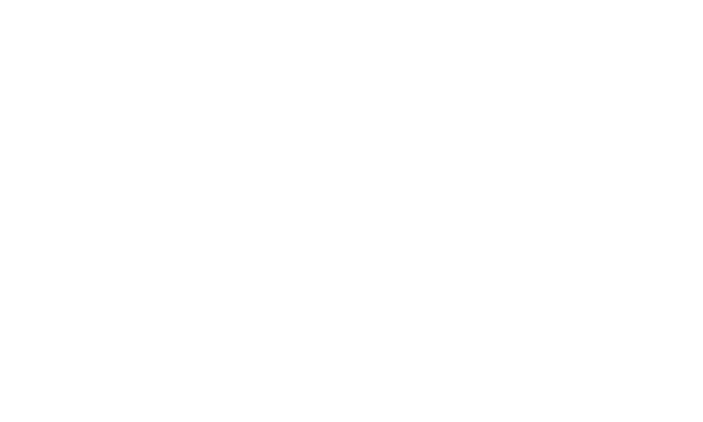
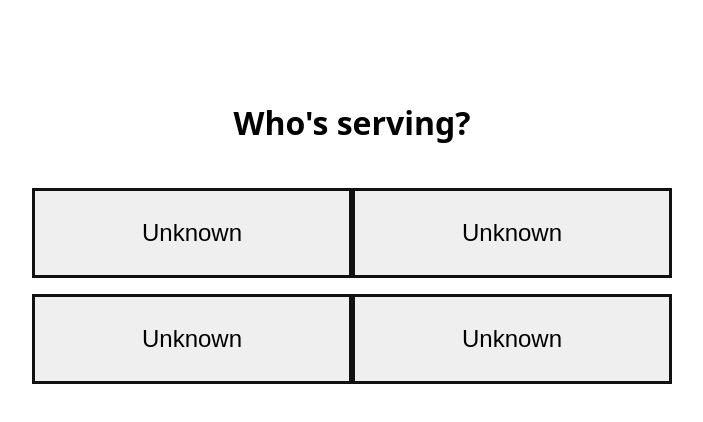
Before and after one commit to jacob-delapaz/Tennis-Statter, a Vue app in the folder web/tennis-statter-web/: page /serve-selection/1 in a window 1280 px wide. Before the commit this address had no page. Shown: the top 422 px of the page, without its empty margins (288-991 px from the left). Built offline with nearby package versions, Linux system fonts and the light colour scheme.

Commit message:
Server/Receiver choice

```diff
--- a/web/tennis-statter-web/src/router/index.ts
+++ b/web/tennis-statter-web/src/router/index.ts
@@ -2,6 +2,7 @@
 import HomeView from "../views/HomeView.vue";
 import ModeView from "../views/ModeView.vue";
 import EnterPlayersView from "../views/EnterPlayersView.vue";
+import ServeSelectionView from "../views/ServeSelectionView.vue";
 
 export default createRouter({
   history: createWebHistory(),
@@ -14,5 +15,11 @@
       component: EnterPlayersView,
       props: true,
     },
+    {
+      path: "/serve-selection/:matchType",
+      name: "ServeSelection",
+      component: ServeSelectionView,
+      props: true,
+    },
   ],
 });
--- a/web/tennis-statter-web/src/views/EnterPlayersView.vue
+++ b/web/tennis-statter-web/src/views/EnterPlayersView.vue
@@ -1,5 +1,6 @@
 <script setup lang="ts">
 import { computed, reactive } from "vue";
+import { useRouter } from "vue-router";
 
 type MatchType = "singles" | "doubles";
 
@@ -18,6 +19,8 @@
 const emit = defineEmits<{
   (e: "submit", setup: MatchSetup): void;
 }>();
+
+const router = useRouter();
 
 const form = reactive({
   top1: "",
@@ -83,7 +86,18 @@
 
 function onSubmit() {
   if (!canSubmit.value) return;
-  emit("submit", buildSetup());
+  const setup = buildSetup();
+  // Flatten player names for route and encode as comma-separated string
+  const players = JSON.stringify([...setup.teams.top, ...setup.teams.bottom]);
+  router.push({
+    name: "ServeSelection",
+    params: {
+      matchType: setup.matchType,
+    },
+    query: {
+      players,
+    },
+  });
 }
 </script>
 
--- /dev/null
+++ b/web/tennis-statter-web/src/views/ServeSelectionView.vue
@@ -0,0 +1,107 @@
+<template>
+  <div class="page">
+    <h1 class="title">Who's serving?</h1>
+    <div v-if="!serverPicked">
+      <div v-if="isSingles">
+        <button class="btn" @click="pickServer(topPlayer)">{{ topPlayer }}</button>
+        <button class="btn" @click="pickServer(bottomPlayer)">{{ bottomPlayer }}</button>
+      </div>
+      <div v-else>
+        <button class="btn" @click="pickServer(topPlayer1)">{{ topPlayer1 }}</button>
+        <button class="btn" @click="pickServer(topPlayer2)">{{ topPlayer2 }}</button>
+        <button class="btn" @click="pickServer(bottomPlayer1)">{{ bottomPlayer1 }}</button>
+        <button class="btn" @click="pickServer(bottomPlayer2)">{{ bottomPlayer2 }}</button>
+      </div>
+    </div>
+    <div v-else-if="isDoubles && !receiverPicked">
+      <h2 class="subtitle">Who's receiving?</h2>
+      <button class="btn" v-for="player in receiverOptions" :key="player" @click="pickReceiver(player)">{{ player }}</button>
+    </div>
+    <div v-else>
+      <p>Server: {{ server }}</p>
+      <p>Receiver: {{ receiver }}</p>
+      <!-- Next step button here -->
+    </div>
+  </div>
+</template>
+
+<script setup lang="ts">
+import { ref, computed } from "vue";
+import { useRoute } from "vue-router";
+
+const route = useRoute();
+const matchType = route.params.matchType as string;
+const playersParam = route.query.players as string;
+let players: string[] = [];
+try {
+  players = playersParam ? JSON.parse(playersParam) : [];
+} catch {
+  players = [];
+}
+console.log('ServeSelectionView players:', players);
+
+const isSingles = matchType === "singles";
+const isDoubles = matchType === "doubles";
+
+const topPlayer = players[0] ?? "Unknown";
+const bottomPlayer = players[1] ?? "Unknown";
+const topPlayer1 = players[0] ?? "Unknown";
+const topPlayer2 = players[1] ?? "Unknown";
+const bottomPlayer1 = players[2] ?? "Unknown";
+const bottomPlayer2 = players[3] ?? "Unknown";
+
+const server = ref<string | null>(null);
+const receiver = ref<string | null>(null);
+const serverPicked = computed(() => !!server.value);
+const receiverPicked = computed(() => !!receiver.value);
+
+function pickServer(player: string) {
+  server.value = player;
+  if (isSingles) {
+    receiver.value = player === topPlayer ? bottomPlayer : topPlayer;
+  }
+}
+
+const receiverOptions = computed(() => {
+  if (!server.value) return [];
+  // In doubles, receiver must be from opposing team
+  if ([topPlayer1, topPlayer2].includes(server.value)) {
+    return [bottomPlayer1, bottomPlayer2].filter((p): p is string => !!p);
+  } else {
+    return [topPlayer1, topPlayer2].filter((p): p is string => !!p);
+  }
+});
+
+function pickReceiver(player: string) {
+  receiver.value = player;
+}
+</script>
+
+<style scoped>
+.page {
+  max-width: 640px;
+  margin: 0 auto;
+  padding: 48px 20px;
+  display: flex;
+  flex-direction: column;
+  gap: 22px;
+  background: white;
+}
+.title {
+  text-align: center;
+  font-size: 32px;
+}
+.subtitle {
+  text-align: center;
+  font-size: 24px;
+  margin-bottom: 16px;
+}
+.btn {
+  width: 320px;
+  height: 90px;
+  border: 3px solid #111;
+  font-size: 24px;
+  cursor: pointer;
+  margin-bottom: 16px;
+}
+</style>
```
